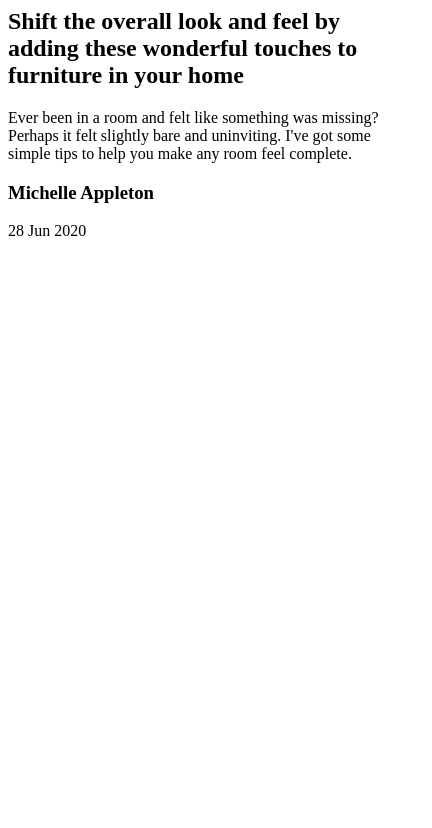
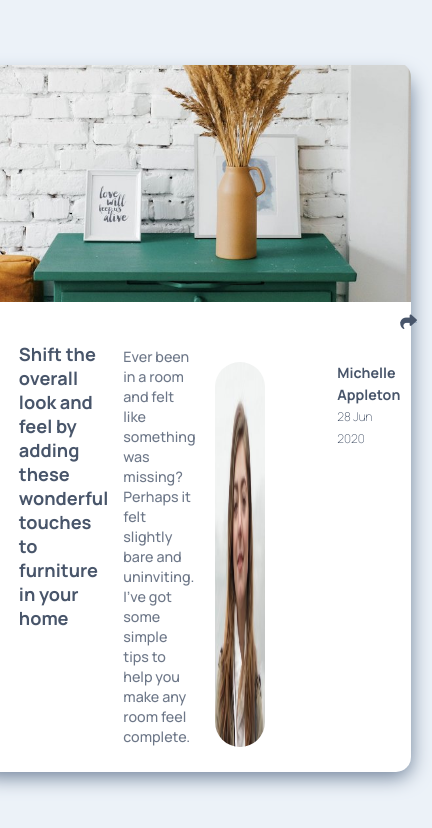
Before and after one commit to vcalvo25/-design-article, a plain HTML site: page index.html in a window 390 px wide. Shown: the whole page, 432 px wide, since content can reach past the window. Drawn offline with Linux system fonts and the light colour scheme.

Commit message:
added js and styles

```diff
--- a/index.html
+++ b/index.html
@@ -8,17 +8,41 @@
         <link href="https://fonts.googleapis.com/css2?family=Great+Vibes&family=Manrope:wght@200..800&display=swap" rel="stylesheet">
 
         <link rel="stylesheet" href="styles.css">
+        <link rel="icon" type="image/png" sizes="32x32" href="./images/favicon-32x32.png">
+        <script src="https://kit.fontawesome.com/581ac4e7a1.js" crossorigin="anonymous"></script>
         <title>Home Design Article</title>
     </head>
 
     <body>
       <div class="container">
-        <h2>Shift the overall look and feel by adding these wonderful touches to furniture in your home</h2>
-        <p>Ever been in a room and felt like something was missing? Perhaps it felt slightly bare and uninviting. I've
-            got some simple tips to help you make any room feel complete.
-        </p>
-        <h3>Michelle Appleton</h3>
-        <p id="date">28 Jun 2020</p>
+        <img id="drawers" src="/images/drawers.jpg">
+        <div class="article">
+            <h2>Shift the overall look and feel by adding these wonderful touches to furniture in your home</h2>
+            <p id="description">Ever been in a room and felt like something was missing? Perhaps it felt slightly bare and uninviting. I've
+                got some simple tips to help you make any room feel complete.
+            </p>
+            <!--Profile Info-->
+            <img id="profile-avatar" src="/images/avatar-michelle.jpg">
+            <div class="profile-info">
+                <h3>Michelle Appleton</h3>
+                <p id="date">28 Jun 2020</p>
+
+            </div>
+            <div class="share">
+                <button onclick="togglePopup()"><i id="share" class="fa-solid fa-share fa-lg"></i></button>
+            </div>
+            <div id="popup" class="popup">
+            <!--Social Icons-->
+
+                <ul class="icons">
+                    <p id="sharetext">SHARE</p>
+                    <a href="#"><i class="fa-brands fa-square-facebook fa-xl"></i></a>
+                    <a href="#"><i class="fa-brands fa-twitter fa-xl"></i></a>
+                    <a href="#"><i class="fa-brands fa-pinterest fa-xl"></i></a>
+                </ul>
+        </div>
       </div>
+    </div>
+    <script src="./script.js"></script>
     </body>
 </html>
--- /dev/null
+++ b/script.js
@@ -0,0 +1,5 @@
+const popup = document.getElementById("popup");
+
+function togglePopup() {
+    popup.classList.toggle("show");
+}
--- a/styles.css
+++ b/styles.css
@@ -0,0 +1,285 @@
+* {
+    margin: 0;
+    padding: 0;
+    box-sizing: border-box;
+}
+
+body {
+  font-family: "Manrope", serif;
+  font-optical-sizing: auto;
+  font-weight: 200;
+  font-style: normal;
+  color: hsl(217, 19%, 35%);
+  background-color: hsl(210, 46%, 95%);
+
+}
+
+.container {
+    margin: 200px 600px;
+    background-color: white;
+    border-radius: 15px;
+    display: flex;
+    box-shadow: 0px 5px 20px hsl(214, 17%, 51%);
+}
+
+.article {
+    padding: 35px 30px 25px 40px;
+    font-size: 13px;
+}
+
+#drawers {
+    width: 40%;
+    height: auto;
+    border-top-left-radius: 15px;
+    border-bottom-left-radius: 15px;
+    float: left;
+    object-position: .01em;
+    object-fit: cover;
+    display: block;
+}
+
+#description {
+    line-height: 20px;
+    color:hsla(217, 19%, 35%, .8);
+    font-weight: 500;
+}
+
+.profile-info {
+    padding-top: 19px;
+    padding-left: 40px;
+    font-size: 0.7rem;
+    line-height: 18px;
+}
+
+#profile-avatar {
+    width: 10%;
+    height: auto;
+    display: flex;
+    float: left;
+    border-radius: 50px;
+    margin-top: 17px;
+    margin-right: 15px;
+}
+
+h2 {
+    padding-bottom: 10px;
+}
+
+button {
+    border-style: none;
+    color: hsl(217, 19%, 35%);
+    background-color: hsl(212, 23%, 69%);
+    border-radius: 10px;
+}
+
+.share {
+    padding: 0px;
+    float: right;
+    margin-top: -20px;
+    padding-right: 20px;
+}
+
+.fa-share:hover {
+    color: hsl(212, 23%, 69%);
+}
+
+.popup {
+    display: none;
+    position: fixed;
+    transform: translate(98%, -260%);
+    width: 12%;
+    height: 50px;
+    padding: 15px;
+    box-shadow: 0 0 20px rgba(0, 0, 0, 0.3);
+    background-color: hsl(217, 19%, 35%);
+    border-radius: 10px;
+    color: white;
+}
+
+.popup.show {
+    display: block;
+}
+
+.popup p::after {
+    content: "";
+    position: absolute;
+    top: 100%;
+    left: 50%;
+    margin-left: -12px;
+    border-width: 12px;
+    border-style: solid;
+    border-color: hsl(217, 19%, 35%) transparent transparent transparent;
+}
+
+.icons {
+    display: flex;
+    justify-content: space-evenly;
+    align-items: center;
+    padding-top: 2px;
+}
+
+#sharetext {
+    letter-spacing: 5px;
+    color: hsl(210, 46%, 95%);
+    font-size: 12px
+}
+
+.fa-brands {
+    color: white;
+}
+
+@media screen and (max-width: 1400px ){
+    body{
+        display: flex;
+        justify-content: center;
+        align-items: center;
+        padding: 0px 30px;
+    }
+
+    .container {
+        margin: auto;
+        display: flex;
+    }
+
+    #drawers {
+        display: block;
+        margin: -10px 0px;
+        width: 100%;
+        height: 15em;
+        border-top-right-radius: 15px;
+        border-bottom-left-radius: 0px;
+        object-fit: cover;
+        object-position: 0em 0.2em ;
+    }
+
+    .article {
+        display: flex;
+        padding-top: 50px;
+    }
+
+    h2 {
+        font-size: 1.4em;
+        margin-right: 15px;
+        padding-left: 0px;
+    }
+
+    #description {
+        padding: 5px 19px 0px 0px;
+        text-align: left;
+        font-weight: 500;
+        font-size: 1.1em;
+    }
+
+    .profile-info {
+        padding-top: 20px;
+        font-size: 0.76rem;
+        padding-left: 62px;
+        line-height: 22px;
+    }
+
+    #profile-avatar {
+        width: 14%;
+        margin-top: 20px;
+        margin-right: 10px;
+    }
+
+    .share {
+        padding: 0px;
+        float: right;
+        padding-right: 15px;
+    }
+}
+
+@media screen and (max-width: 500px) {
+
+    body{
+        display: flex;
+        justify-content: center;
+        align-items: center;
+        padding: 0px 30px;
+    }
+
+    .container {
+        margin: auto;
+        display: flex;
+        flex-direction: column;
+    }
+
+    #drawers {
+        display: block;
+        margin: -10px 0px;
+        width: 100%;
+        height: 15em;
+        border-top-right-radius: 15px;
+        border-bottom-left-radius: 0px;
+        object-fit: cover;
+        object-position: 0em 0.2em ;
+    }
+
+    .article {
+        padding-top: 50px;
+    }
+
+    h2 {
+        font-size: 1.4em;
+        margin-right: 15px;
+        padding-left: 0px;
+    }
+
+    #description {
+        padding: 5px 19px 0px 0px;
+        text-align: left;
+        font-weight: 500;
+        font-size: 1.1em;
+    }
+
+    .profile-info {
+        padding-top: 20px;
+        font-size: 0.76rem;
+        padding-left: 62px;
+        line-height: 22px;
+    }
+
+    #profile-avatar {
+        width: 14%;
+        margin-top: 20px;
+        margin-right: 10px;
+    }
+
+    .share {
+        padding: 0px;
+        float: right;
+        padding-right: 15px;
+    }
+
+    .popup {
+        transform: translate(-11%, -65%);
+        width: 87%;
+        height: 70px;
+        border-top-left-radius: 0px;
+        border-top-right-radius: 0px;
+        box-shadow: 0 0 20px rgba(0, 0, 0, 0.3);
+        background-color: hsl(217, 19%, 35%);
+    }
+
+    .popup p::after {
+        position: absolute;
+        margin: none;
+        border-style: solid;
+        border-color: hsl(217, 19%, 35%) transparent transparent transparent;
+    }
+
+    .icons {
+        display: flex;
+        justify-content: space-around;
+        align-items: center;
+        padding: 15px 80px 0px 0px;
+    }
+
+    #sharetext {
+        letter-spacing: 8px;
+        font-size: 13px
+    }
+
+
+}
```
